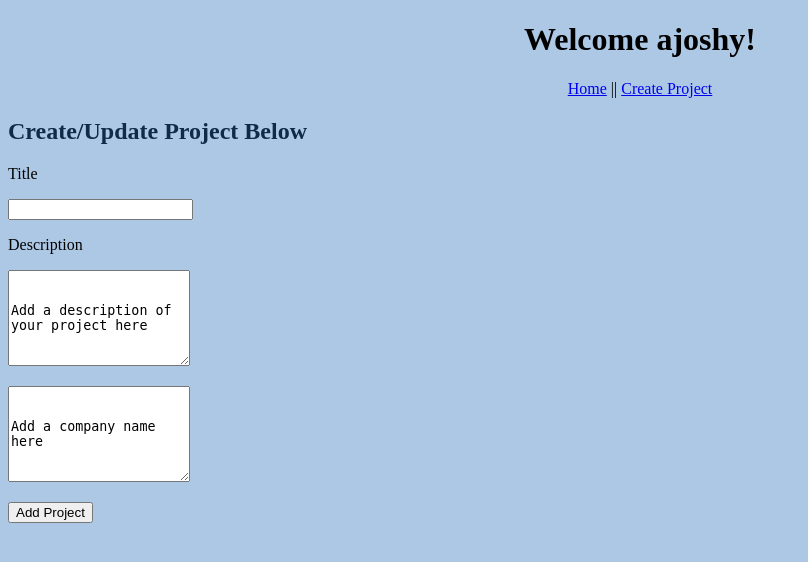
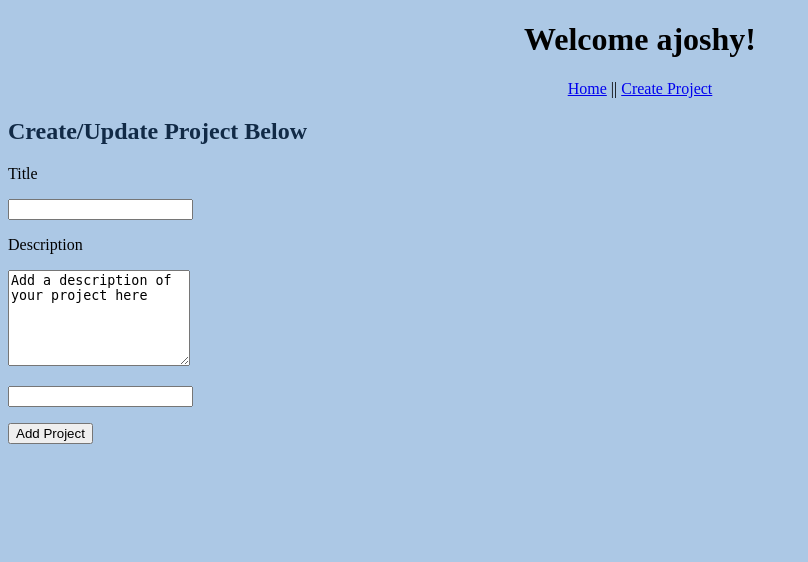
Before and after one commit to michaelslusser/ITIS3155ProjectTracker, a Flask app: page /new_project in a window 1280 px wide. Shown: the top 562 px of the page, without its empty margins (0-808 px from the left). Run offline with Flask 3, Linux system fonts and the light colour scheme.

Commit message:
fixed whitespace in textarea

```diff
--- a/models.py
+++ b/models.py
@@ -151,9 +151,9 @@ def remove_task(t_id, project_id):
     db.session.delete(task)
     db.session.commit()
 
-def remove_comment(c_id):
+def remove_comment(c_id, task_id):
     # get comment from db and delete
-    comment = find_comment_by_id(c_id)
+    comment = find_comment_by_id(task_id, c_id)
     db.session.delete(comment)
     db.session.commit()
 
--- a/templates/new_project.html
+++ b/templates/new_project.html
@@ -24,26 +24,16 @@
         <form action="{{url_for('new_project')}}" method="POST">
     {% endif %}
         <p><label>Title </label></p>
-        <p><input type="text" name="title" value="{% if project %}{{project.title}} {% endif %}" /></p>
+        <p><input type="text" name="title" value="{% if project %}{{project.title}}{% endif %}" /></p>
         <p><label>Description </label></p>
         <p>
-                <textarea name="detail" rows="6" cols="0">
             {% if project %}
-                        {{project.detail}}
+                <textarea name="detail" rows="6" cols="0">{{project.detail}}</textarea>
             {% else %}
-                        Add a description of your project here
+                <textarea name="detail" rows="6" cols="0">Add a description of your project here</textarea>
             {% endif %}
-                </textarea>
         </p>
-            <p>
-                <textarea name="company_name" rows="6" cols="0">
-                    {% if project %}
-                        {{project.company_name}}
-                    {% else %}
-                        Add a company name here
-                    {% endif %}
-                </textarea>
-            </p>
+        <p><input type="text" name="company_name" value="{% if project %}{{project.company_name}}{% endif %}" /></p>
         <p>
             {% if project %}
                 <input type="submit" value="Update Project" />
```
Also changed, not shown: templates/new_task.html (+6 -8 lines), instance/project_app.db. Lines whose indentation alone changed are shown as unchanged.
